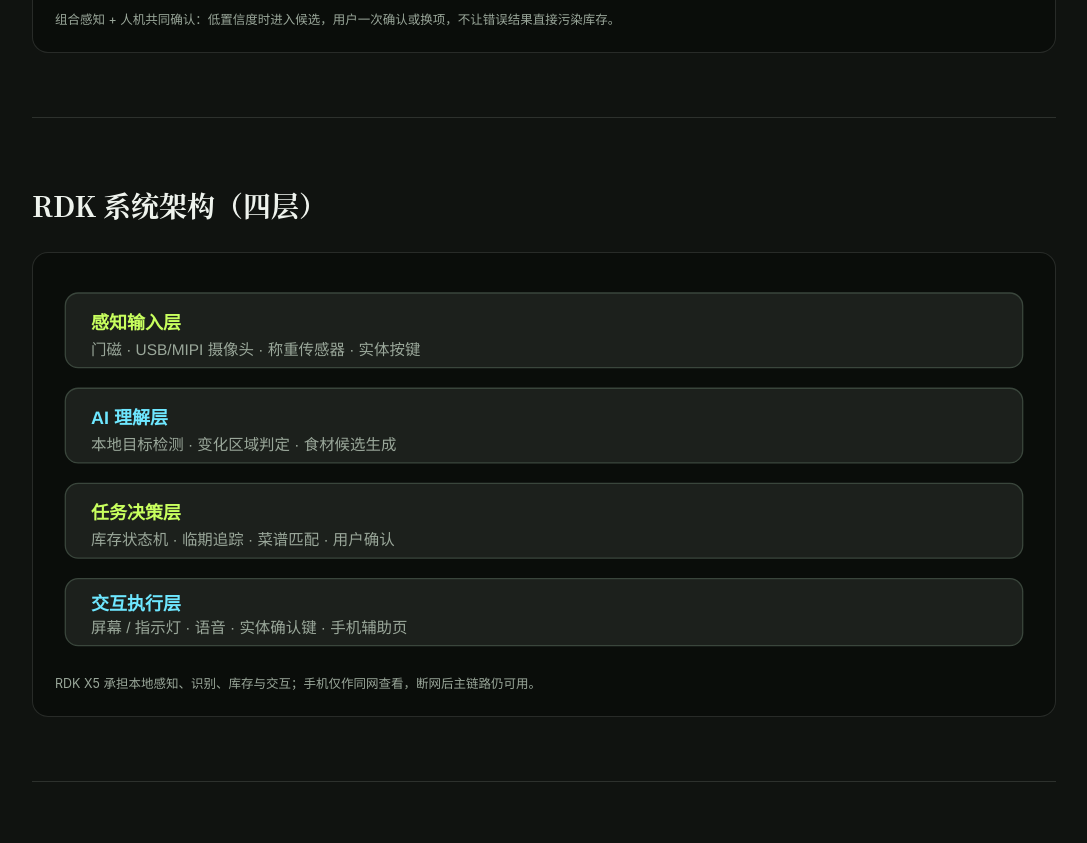
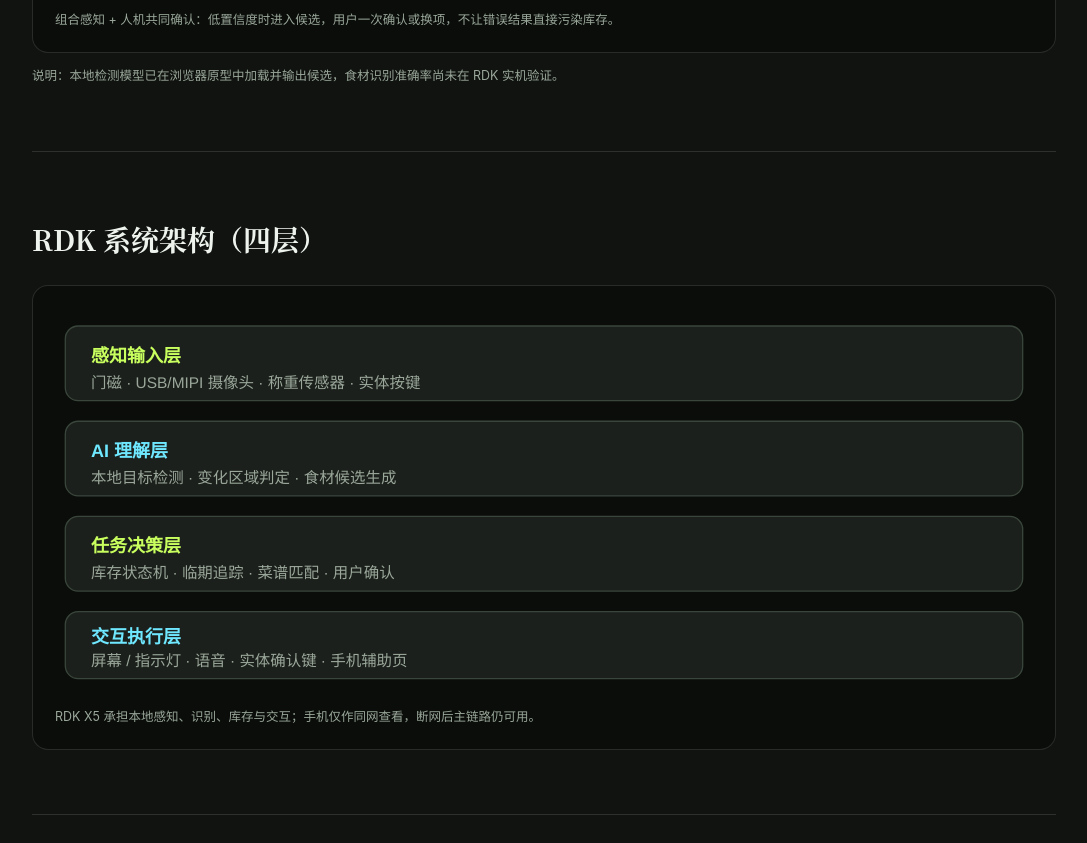
Before and after one commit to Ray-X-13/ray-portfolio, a plain HTML site: page fridgemind.html in a window 1280 px wide. Shown: the part 1571-2414 px from the top of the page, without its empty margins (96-1183 px from the left). Drawn offline with Linux system fonts and the light colour scheme.

Commit message:
Fix portfolio status: fridgemind.html

```diff
--- a/fridgemind.html
+++ b/fridgemind.html
@@ -111,6 +111,7 @@
       </svg>
       <div class="figcap">组合感知 + 人机共同确认：低置信度时进入候选，用户一次确认或换项，不让错误结果直接污染库存。</div>
     </div>
+    <div class="figcap">说明：本地检测模型已在浏览器原型中加载并输出候选，食材识别准确率尚未在 RDK 实机验证。</div>
   </section>
 
   <section>
```
